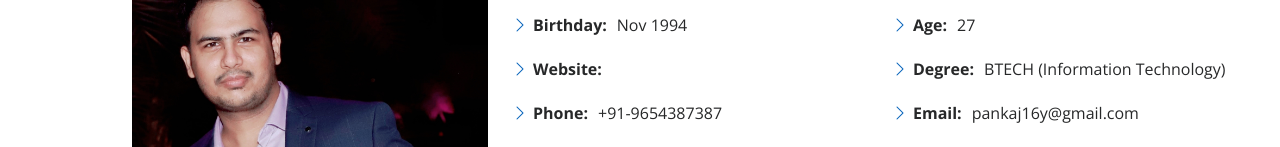
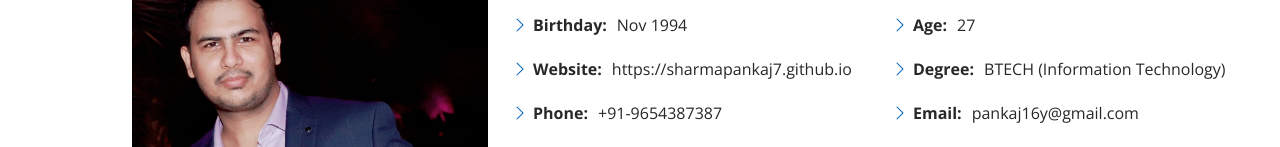
Before and after one commit to sharmapankaj7/sharmapankaj7.github.io, a plain HTML site: page index.html in a window 1280 px wide. Shown: the part 1131-1278 px from the top of the page. Drawn offline with nearby package versions, Linux system fonts and the light colour scheme.

Commit message:
Adding github portfolio website

```diff
--- a/index.html
+++ b/index.html
@@ -5,7 +5,7 @@
   <meta charset="utf-8">
   <meta content="width=device-width, initial-scale=1.0" name="viewport">
 
-  <title>MyResume Bootstrap Template - Index</title>
+  <title>Pankaj Sharma</title>
   <meta content="" name="description">
   <meta content="" name="keywords">
 
@@ -95,7 +95,7 @@
               <div class="col-lg-6">
                 <ul>
                   <li><i class="bi bi-chevron-right"></i> <strong>Birthday:</strong> <span>Nov 1994</span></li>
-                  <li><i class="bi bi-chevron-right"></i> <strong>Website:</strong> <span></span></li>
+                  <li><i class="bi bi-chevron-right"></i> <strong>Website:</strong> <span>https://sharmapankaj7.github.io </span></li>
                   <li><i class="bi bi-chevron-right"></i> <strong>Phone:</strong> <span>+91-9654387387</span></li>
                   <li><i class="bi bi-chevron-right"></i> <strong>City:</strong> <span>Delhi, India</span></li>
                 </ul>
```
